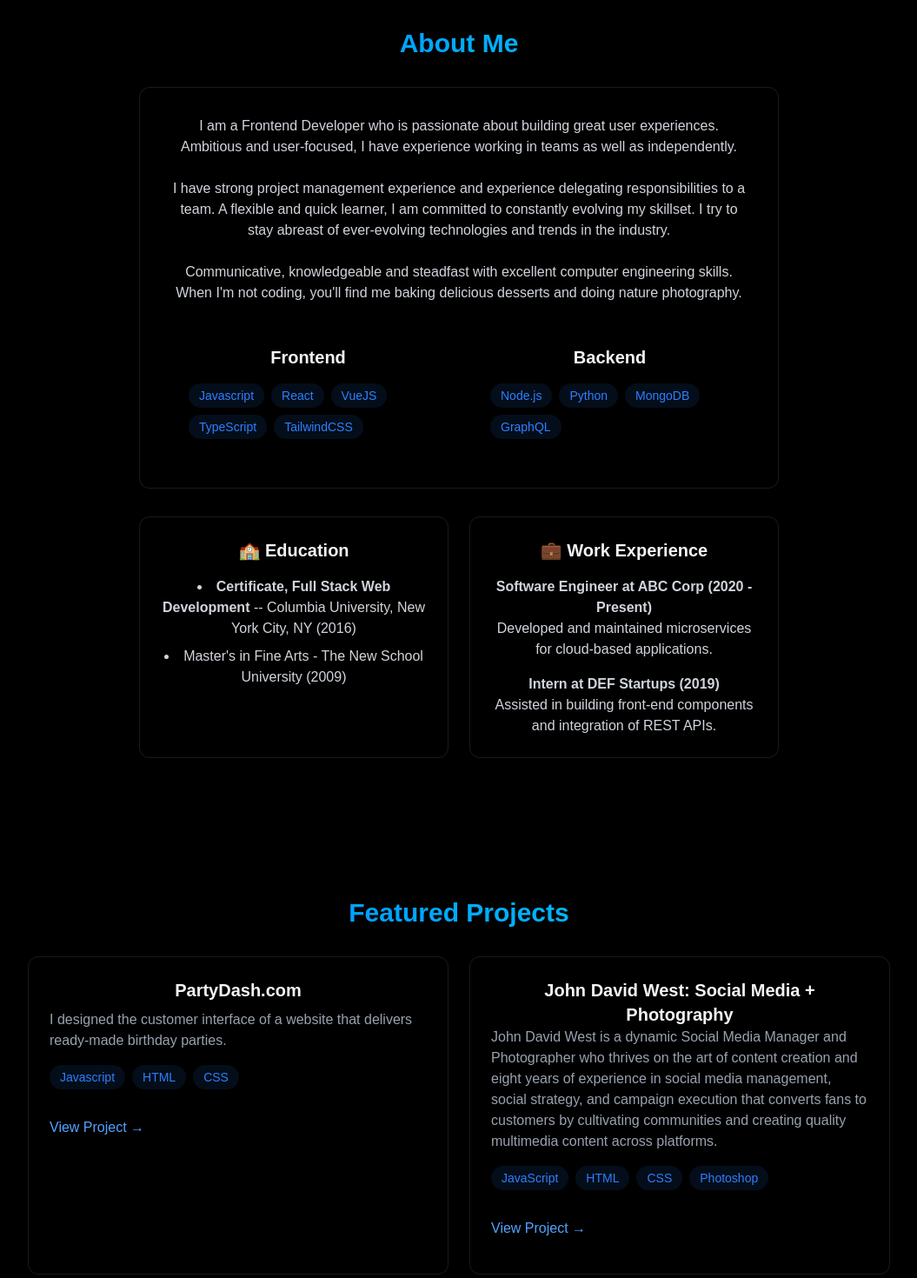
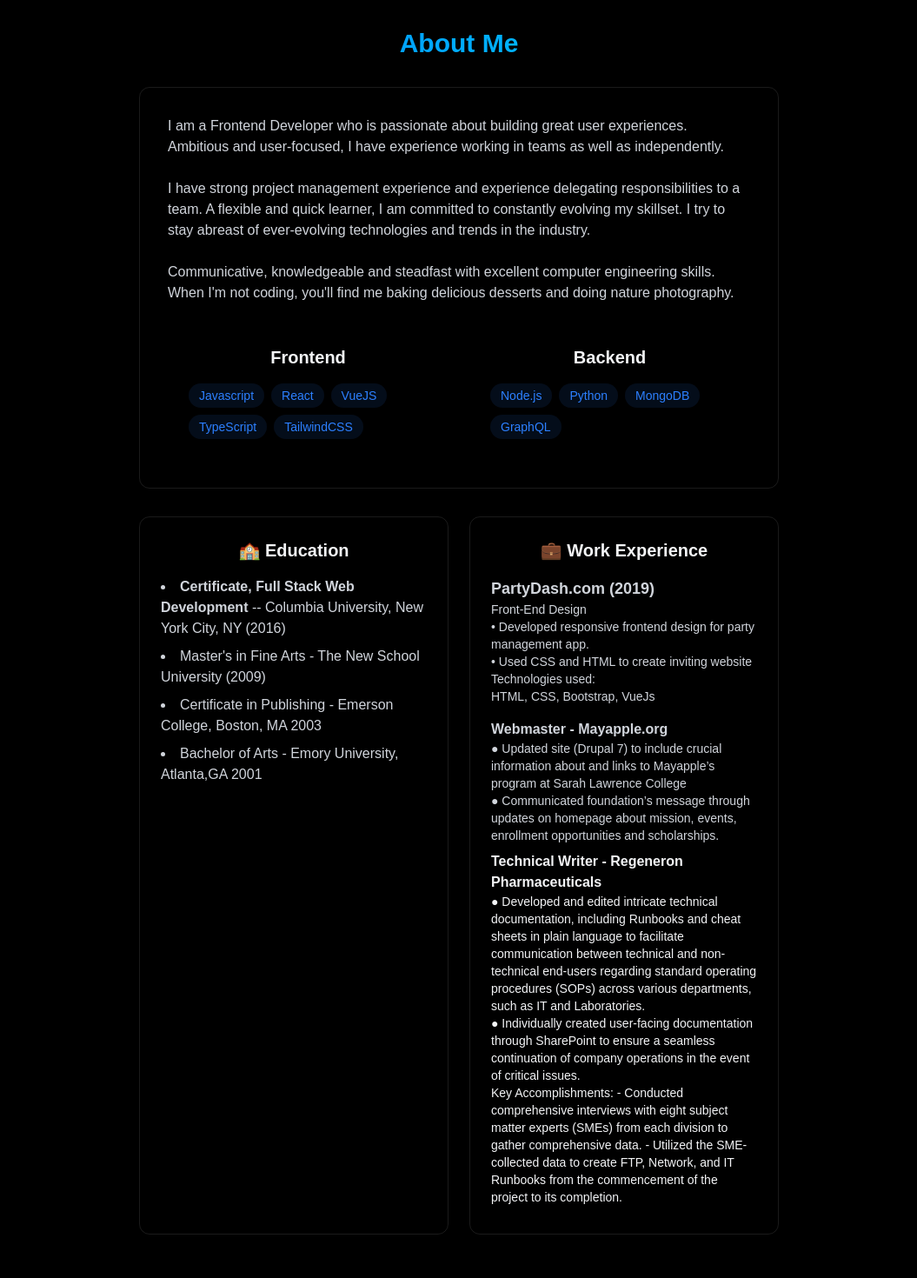
Before and after one commit to Sulai3030/portfolio-vite, a React (Vite) app: page / in a window 1280 px wide. Shown: the part 880-2350 px from the top of the page at 87% size, without its empty margins (112-1167 px from the left). Built offline with nearby package versions, Linux system fonts and the light colour scheme.

Commit message:
added photo gallery

```diff
--- a/src/App.jsx
+++ b/src/App.jsx
@@ -7,6 +7,7 @@ import { MobileMenu } from "./components/MobileMenu";
 import { Home } from "./components/sections/Home";
 import { About } from "./components/sections/About";
 import { Projects } from "./components/sections/Projects";
+import { Photos } from "./components/sections/Photos";
 import { Contact } from "./components/sections/Contact";
 // Removed import App from "./App";
 
@@ -27,6 +28,7 @@ function App() {
         <Home />
         <About />
         <Projects />
+        <Photos />
         <Contact />
         {/* Other sections like About, Projects, Contact would go here */}
       </div>
--- a/src/components/Navbar.jsx
+++ b/src/components/Navbar.jsx
@@ -53,6 +53,12 @@ export const Navbar = ({ menuOpen, setMenuOpen }) => {
               Projects
             </a>
             <a
+              href="#projects"
+              className="text-gray-300 hover:text-white transition-colors"
+            >
+              Photos
+            </a>
+            <a
               href="#contact"
               className="text-gray-300 hover:text-white transition-colors"
             >
--- a/src/components/sections/About.jsx
+++ b/src/components/sections/About.jsx
@@ -22,19 +22,19 @@ export const About = () => {
             About Me
           </h2>
           <div className="rounded-xl p-8 border border-white/10 hover:-translate-y-1 transition-all">
-            <p className="text-gray-300 mb-6">
+            <p className="text-gray-300 text-left mb-6 ">
               I am a Frontend Developer who is passionate about building great
               user experiences. Ambitious and user-focused, I have experience
               working in teams as well as independently.
             </p>
-            <p className="text-gray-300 mb-6">
+            <p className="text-gray-300 text-left mb-6">
               I have strong project management experience and experience
               delegating responsibilities to a team. A flexible and quick
               learner, I am committed to constantly evolving my skillset. I try
               to stay abreast of ever-evolving technologies and trends in the
               industry.
             </p>
-            <p className="text-gray-300 mb-6">
+            <p className="text-gray-300 text-left mb-6">
               {" "}
               Communicative, knowledgeable and steadfast with excellent computer
               engineering skills. When I'm not coding, you'll find me baking
@@ -73,7 +73,7 @@ export const About = () => {
           <div className="grid grid-cols-1 md:grid-cols-2 gap-6 mt-8">
             <div className="p-6 rounded-xl border border-white/10 hover:-translate-y-1 transition-all">
               <h3 className="text-xl font-bold mb-4">🏫 Education</h3>
-              <ul className="list-disc list-inside text-gray-300 space-y-2">
+              <ul className="list-disc list-inside text-gray-300 text-left space-y-2">
                 <li>
                   <strong>Certificate, Full Stack Web Development</strong> --
                   Columbia University, New York City, NY (2016)
@@ -81,29 +81,60 @@ export const About = () => {
                 <li>
                   Master's in Fine Arts - The New School University (2009)
                 </li>
+                <li>
+                  Certificate in Publishing - Emerson College, Boston, MA 2003
+                </li>
+                <li>Bachelor of Arts - Emory University, Atlanta,GA 2001
+                </li>
               </ul>
             </div>
             <div className="p-6 rounded-xl border border-white/10 hover:-translate-y-1 transition-all">
               <h3 className="text-xl font-bold mb-4">💼 Work Experience</h3>
               <div className="space-y-4 text-gray-300">
-                <div>
-                  <h4 className="font-semibold">
-                    Software Engineer at ABC Corp (2020 - Present)
-                  </h4>
-                  <p>
-                    Developed and maintained microservices for cloud-based
-                    applications.
+                <div className="text-left text-lg">
+                  <h4 className="font-semibold">PartyDash.com (2019)</h4>
+                  <p className="text-sm mb-2">
+                    Front-End Design <br></br>• Developed responsive frontend
+                    design for party management app.
+                    <br />• Used CSS and HTML to create inviting website
+                    <br />
+                    Technologies used:
+                    <br /> HTML, CSS, Bootstrap, VueJs
                   </p>
                 </div>
-                <div>
-                  <h4 className="font-semibold">
-                    Intern at DEF Startups (2019)
-                  </h4>
-                  <p>
-                    Assisted in building front-end components and integration of
-                    REST APIs.
+                <div className="text-left">
+                  <h4 className="font-semibold">Webmaster - Mayapple.org</h4>
+                  <p className="text-sm mb-2">
+                    ● Updated site (Drupal 7) to include crucial information
+                    about and links to Mayapple’s program at Sarah Lawrence
+                    College
+                    <br />● Communicated foundation’s message through updates on
+                    homepage about mission, events, enrollment opportunities and
+                    scholarships.
                   </p>
                 </div>
+              </div>
+              <div className="text-left">
+                <h4 className="font-semibold">
+                  Technical Writer - Regeneron Pharmaceuticals
+                </h4>
+                <p className="text-sm mb-2">
+                  ● Developed and edited intricate technical documentation,
+                  including Runbooks and cheat sheets in plain language to
+                  facilitate communication between technical and non-technical
+                  end-users regarding standard operating procedures (SOPs)
+                  across various departments, such as IT and Laboratories.
+                  <br />
+                  ● Individually created user-facing documentation through
+                  SharePoint to ensure a seamless continuation of company
+                  operations in the event of critical issues.
+                  <br />
+                  Key Accomplishments: - Conducted comprehensive interviews with
+                  eight subject matter experts (SMEs) from each division to
+                  gather comprehensive data. - Utilized the SME-collected data
+                  to create FTP, Network, and IT Runbooks from the commencement
+                  of the project to its completion.
+                </p>
               </div>
             </div>
           </div>
--- a/src/components/sections/HeroSection.jsx
+++ b/src/components/sections/HeroSection.jsx
@@ -16,10 +16,9 @@ export const HeroSection = () => {
             </span>
             <span className="text-gradient ml-2 opacity-0 animate-fade-in-delay-2">
               {" "}
-              Machado
+              Sivadel
             </span>
           </h1>
-
           <p className="text-lg md:text-xl text-muted-foreground max-2-2xl mx-auto opacity-0 animate-fade-in-delay-3">
             I create stellar web experiences with modern technologies.
             Specializing in front-end development, I build interfaces that are
--- /dev/null
+++ b/src/components/sections/Photos.jsx
@@ -0,0 +1,22 @@
+// src/components/sections/About.jsx
+import { RevealOnScroll } from "../RevealOnScroll";
+
+export const Photos = () => {
+
+  return (
+    <section
+      id="about"
+      className="min-h-screen flex items-center justify-center py-20"
+    >
+      <RevealOnScroll>
+        <div className="max-w-3xl mx-auto px-4">
+          <div class="grid grid-cols-4 gap-4">
+            <div>01</div>
+
+             <div>09</div>
+          </div>
+        </div>
+      </RevealOnScroll>
+    </section>
+  );
+};
--- a/src/components/sections/Projects.jsx
+++ b/src/components/sections/Projects.jsx
@@ -134,7 +134,7 @@ export const Projects = () => {
                   New York Department of Buildings
                 </p>
                 <p className="text-sm font-bold text-leftmb-2">
-                 Technical Wiriter
+                  Technical Wiriter
                 </p>
                 <p className="text-gray-400 text-left mb-4">
                   I wrote and edited complex technical information to present it
@@ -208,7 +208,7 @@ export const Projects = () => {
                 </div>
                 <div className="flex justify-between items-center">
                   <a
-                    href="https://www.johndavidwest.com/"
+                    href="https://nymedicaidchoice.com/"
                     className="text-blue-400 hover:text-blue-300 transition-colors my-4"
                   >
                     View Project →
```
